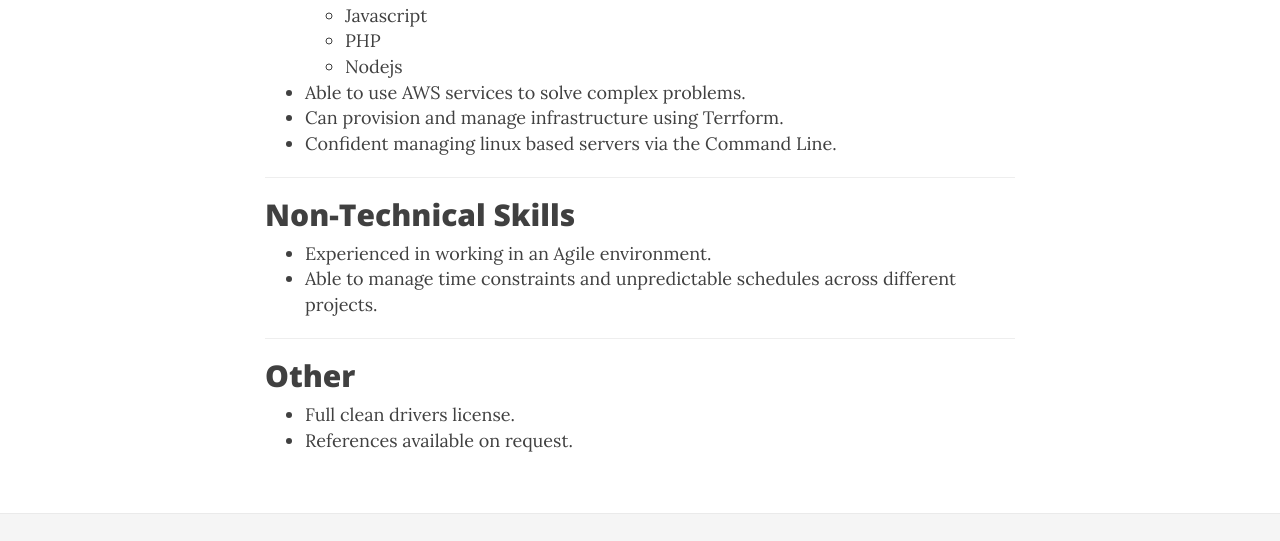
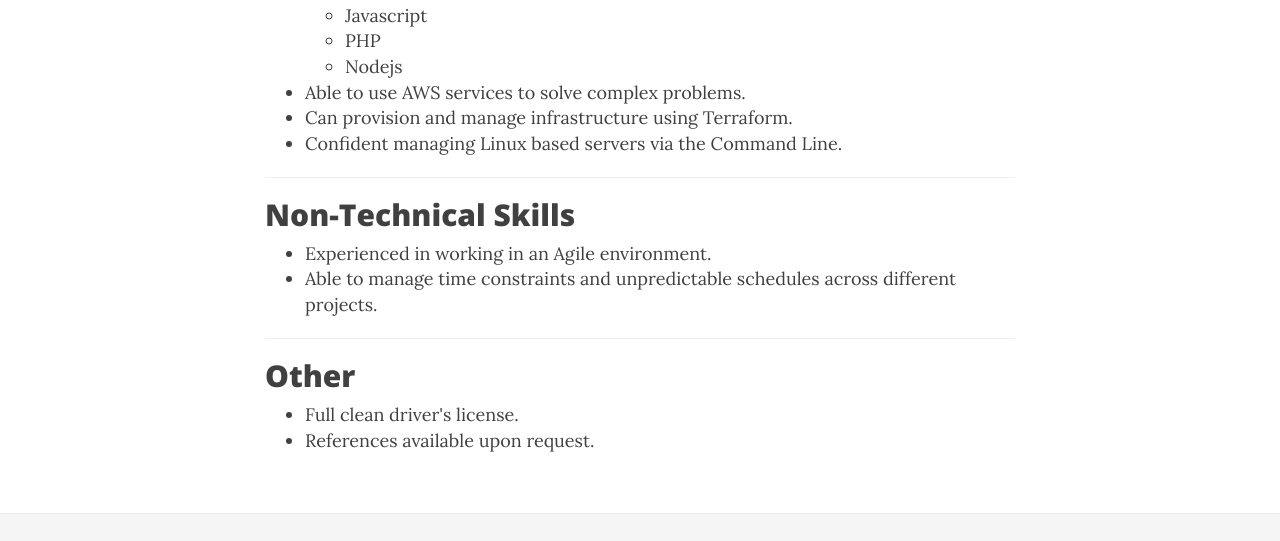
Before and after one commit to JamesFrost/jamesfrost.github.io, a Jekyll site: the page built from cv.html, in a window 1280 px wide and 900 px high, scrolled down 1589 px. Shown: the part 184-725 px from the top of the window. Built offline with Jekyll 4.4.1, drawn with Linux system fonts in a browser that asks for light colours; nearby versions of some CDN libraries.

Commit message:
Update cv.html

```diff
--- a/cv.html
+++ b/cv.html
@@ -76,8 +76,8 @@ A-Level Mathematics, Physics, Psychology and AS Level Economics.
 		</ul>
 	</li>
 	<li>Able to use AWS services to solve complex problems.</li>
-	<li>Can provision and manage infrastructure using Terrform.</li>
-	<li>Confident managing linux based servers via the Command Line.</li>
+	<li>Can provision and manage infrastructure using Terraform.</li>
+	<li>Confident managing Linux based servers via the Command Line.</li>
 </ul>
 <hr>
 <h2>Non-Technical Skills</h2>
@@ -89,6 +89,6 @@ A-Level Mathematics, Physics, Psychology and AS Level Economics.
 
 <h2>Other</h2>
 <ul class="simple-list">
-	<li>Full clean drivers license.</li>
-	<li>References available on request.</li>
+	<li>Full clean driver's license.</li>
+	<li>References available upon request.</li>
 </ul>
```
